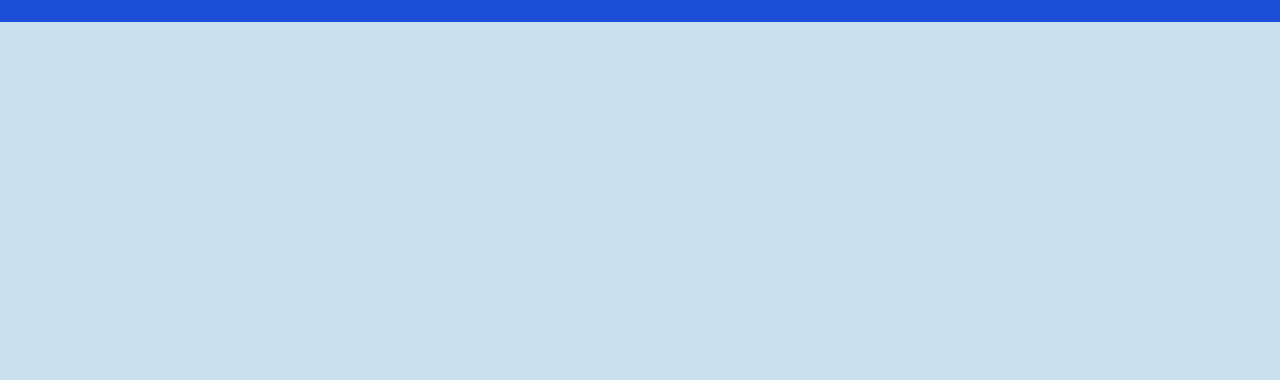
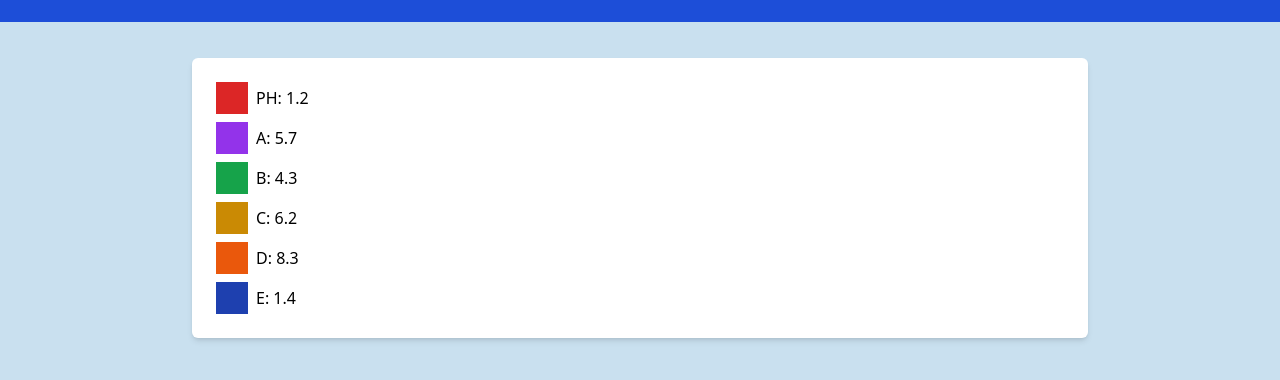
Before and after one commit to r1chwo0n/water-strips, a React (Vite) app in the folder frontend/: page /Result in a window 1280 px wide. Shown: the part 358-738 px from the top of the page. Built offline with nearby package versions, Linux system fonts and the light colour scheme.

Commit message:
result page

```diff
--- a/frontend/src/component/Result.tsx
+++ b/frontend/src/component/Result.tsx
@@ -7,20 +7,8 @@ export default function Result() {
 
   const handleButtonClick = (buttonName: "overview" | "information") => { // Specify the type of buttonName
     setActiveButton(buttonName);
-    if (buttonName === "overview") {
-      handleOverview();
-    } else {
-      handleInformation();
-    }
   };
 
-  const handleOverview = () => {
-
-  };
-
-  const handleInformation = () => {
-
-  };
 
   return (
     <div className="flex justify-center items-start min-h-screen">
@@ -54,6 +42,40 @@ export default function Result() {
             </button>
           </div>
         </div>
+        </div>
+                {/* Content Area - Now Below the Blue Section */}
+      <div className="w-full absolute justify-center mt-4  top-[400px] bg-white p-6 rounded-md shadow-md max-w-4xl"> {/* Moved content outside */}
+        {activeButton === "overview" ? (
+          <div className="flex flex-col items-start w-full">
+            <div className="flex items-center">
+              <div className="bg-red-600 w-8 h-8 mr-2" /> <span>PH: 1.2</span>
+            </div>
+            <div className="flex items-center mt-2">
+              <div className="bg-purple-600 w-8 h-8 mr-2" /> <span>A: 5.7</span>
+            </div>
+            <div className="flex items-center mt-2">
+              <div className="bg-green-600 w-8 h-8 mr-2" /> <span>B: 4.3</span>
+            </div>
+            <div className="flex items-center mt-2">
+              <div className="bg-yellow-600 w-8 h-8 mr-2" /> <span>C: 6.2</span>
+            </div>
+            <div className="flex items-center mt-2">
+              <div className="bg-orange-600 w-8 h-8 mr-2" /> <span>D: 8.3</span>
+            </div>
+            <div className="flex items-center mt-2">
+              <div className="bg-blue-800 w-8 h-8 mr-2" /> <span>E: 1.4</span>
+            </div>
+          </div>
+        ) : (
+          <div className="text-left">
+            <p className="text-lg">Water Quality Information</p>
+            <p className="mt-2">
+              The water quality is assessed based on various factors including PH levels, mineral
+              content, and safety for consumption. Maintaining a balanced PH is critical for
+              ensuring that the water is safe for both environmental and human use.
+            </p>
+          </div>
+        )}
       </div>
     </div>
   );
```
